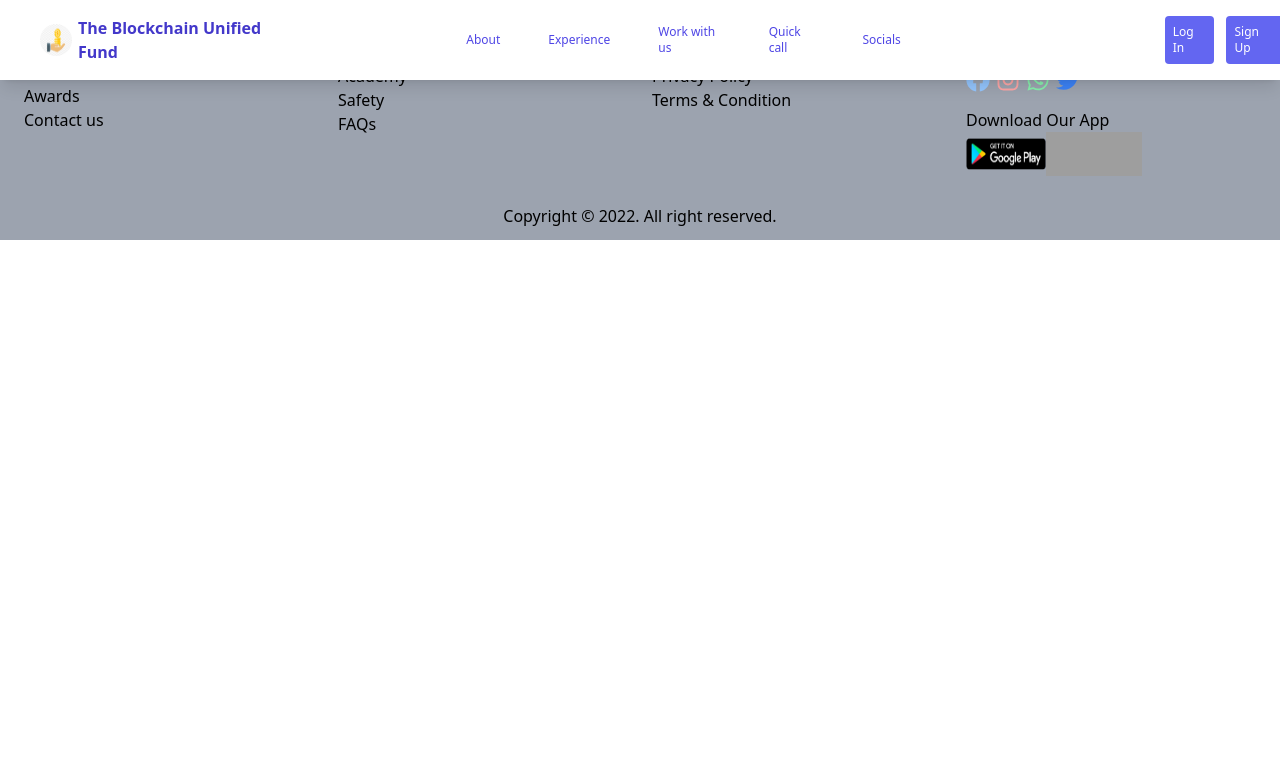
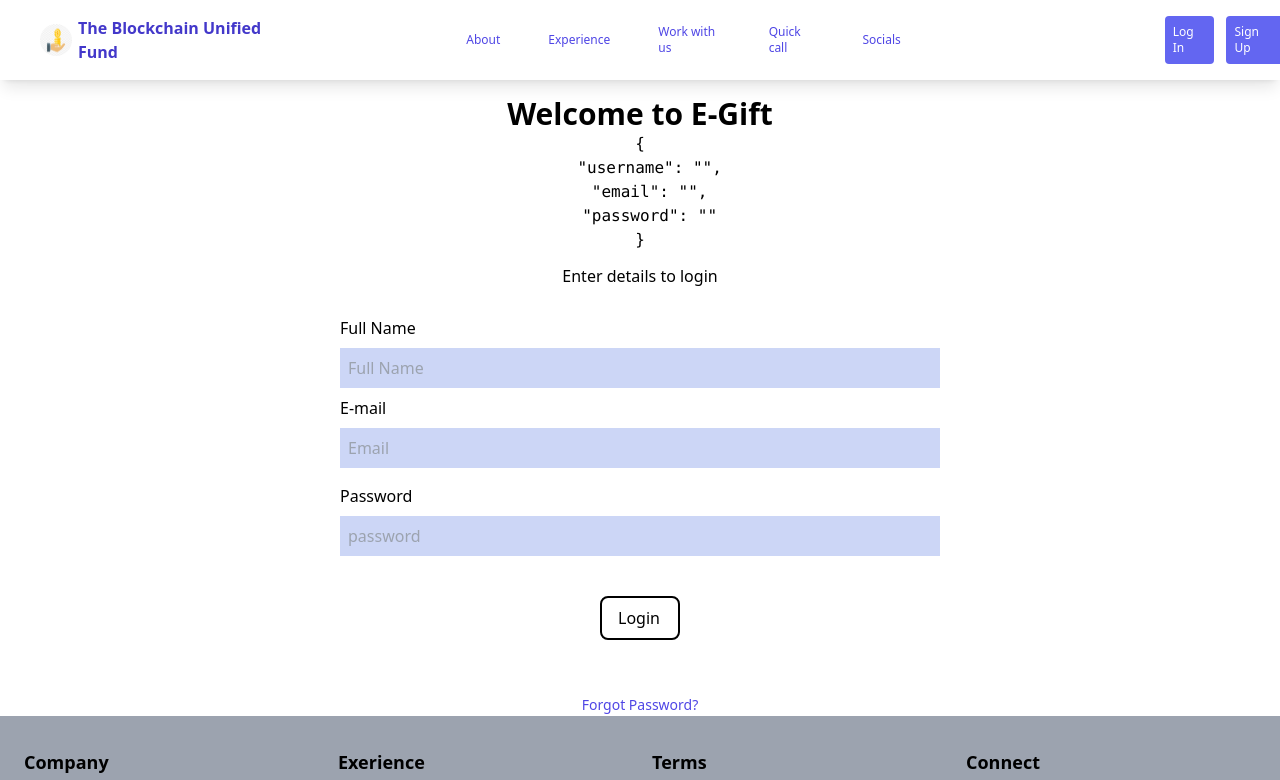
Before and after one commit to segunajibola/loan-app, a React (Create React App) app: page /log-in in a window 1280 px wide. Shown: the top 780 px of the page. Built offline with nearby package versions, Linux system fonts and the light colour scheme; grey boxes are pictures that could not be loaded.

Commit message:
first commit

```diff
--- a/src/App.js
+++ b/src/App.js
@@ -2,6 +2,7 @@ import Home from "./components/Home";
 import Navbar from "./components/Navbar";
 import Footer from "./components/Footer";
 import { BrowserRouter as Router, Routes, Route } from 'react-router-dom';
+import Login from "./components/Login";
 
 function App() {
   return (
@@ -14,11 +15,10 @@ function App() {
                 path='/'
                 element={<Home />}
               />
-
-              {/* <Route
-                path='*'
-                element={<NotFound />}
-              /> */}
+              <Route
+                path='/log-in'
+                element={<Login />}
+              />
             </Routes>
           <Footer />
       </Router>
--- a/src/components/Home.js
+++ b/src/components/Home.js
@@ -38,12 +38,11 @@ const Home = () => {
               className='my-2 h-52 w-full rounded-lg object-center shadow-xl sm:mt-8 sm:h-64 sm:object-cover lg:hidden'
             />
             <div className='mt-4 space-x-1 sm:mt-6'>
-              <a
-                href='/'
+              <Link  to="/log-in"
                 className='focus:outline-none inline-block transform rounded-lg bg-indigo-500 px-5 py-3 text-sm font-semibold uppercase tracking-wider text-white shadow-lg transition hover:-translate-y-0.5 hover:bg-indigo-400 focus:ring focus:ring-indigo-500 focus:ring-opacity-50 focus:ring-offset-2 active:bg-indigo-600 dark:bg-indigo-600  sm:text-base '
               >
                 Get Started
-              </a>
+              </Link>
               <a
                 href='/'
                 className='focus:outline-none inline-block rounded-lg bg-gray-300 px-5 py-3 text-sm font-semibold uppercase tracking-wider text-gray-800 hover:bg-gray-200 focus:ring focus:ring-gray-300 focus:ring-opacity-50 focus:ring-offset-2 active:bg-gray-400 sm:text-base'
@@ -62,7 +61,6 @@ const Home = () => {
         </div>
       </div>
 
-{/* wdwf */}
       <div className='py-20 bg-gray-100 pt-16 dark:bg-gray-700'>
         <h2 className='font-bold text-center text-5xl text-blue-400 pt-16'>
           Our core services
@@ -110,9 +108,7 @@ const Home = () => {
           </SwiperSlide>
         </Swiper>
       </div>
-      {/* bhdvhd */}
 
-      {/* // */}
       <div className='grid bg-gray-100 pt-16 dark:bg-gray-700 lg:grid-cols-2 2xl:grid-cols-5'>
         <div className='relative ml-10 hidden lg:block'>
             <img
--- /dev/null
+++ b/src/components/Login.js
@@ -0,0 +1,108 @@
+import { useState, useEffect, React } from 'react';
+import { Link } from 'react-router-dom';
+
+const Login = () => {
+
+    // const initialValues = {} or set {} in formValues
+    const initialValues = {username: "", email: "", password: ""}
+    const [formValues, setFormValues] = useState(initialValues)
+    const [formErrors, setFormErrors] = useState({})
+    const [isSubmit, setIsSubmit] = useState(false)
+
+    const handleChange = (e) => {
+        // console.log(e.target);
+        const { name, value } = e.target;
+        setFormValues({ ...formValues, [name]: value });
+        console.log(formValues)
+    }
+
+    const handleSubmit = (e) => {
+        e.preventDefault();
+        setFormErrors(validate(formValues))
+        setIsSubmit(true)
+    }
+
+    useEffect(() => {
+        console.log(formErrors)
+        if (Object.keys(formErrors).length === 0 && isSubmit) {
+            console.log(formValues)
+        }
+    }, [formErrors]);
+
+    const validate = (values) => {
+        const errors = {}
+        // /^[^\s@]+@[^\s@]+\.[^\s@]{2,}$/i
+        const regex = /^[^\s@]+@[^\s@]+\.[^\s@]{2,}$/i;
+        // /^[^\s@]+@[^\s@]+\.[^\s@]{2,}$/
+        // ^[^\s@]+@([^\s@.,]+\.)+[^\s@.,]{2,}$
+        if (!values.username) {
+            errors.username = "Username is required!"
+        }
+        if (!values.email) {
+            errors.email = "Email is required!"
+        } else if (!regex.test(values.email)) {
+            errors.email = "This is not a valid email format!";
+        }
+        if (!values.password) {
+            errors.password = "Password is required!"
+        } else if (values.password.length < 4) {
+            errors.password = "Password must be more than 4 characters.";
+        } else if (values.password.length > 10) {
+            errors.password = "Password must be not be more than 10 characters.";
+        }
+        return errors;
+    }
+
+    return (
+    <>
+      <div className='w-full pt-24 mx-auto px-6 text-center'>
+        <h1 className='text-primary mt-8 md:mt-0 font-bold text-3xl'>
+          Welcome to E-Gift
+        </h1>
+        {Object.keys(formErrors).length === 0 && isSubmit ? (
+            <div>Signed in successfully</div>) : (
+                <pre>{JSON.stringify(formValues, undefined, 2)}</pre>
+            )}
+        <p className='text-inactive mt-3'>Enter details to login</p>
+            <form method='POST' action="" onSubmit={handleSubmit} className='flex flex-col max-w-[600px] w-full mx-auto my-5'>
+                <label className="text-left my-2">Full Name</label>
+                <input
+                    className='bg-[#ccd6f6] p-2'
+                    type="text"
+                    id="fullname"
+                    placeholder='Full Name'
+                    name='username'
+                    value={ formValues.username }
+                    onChange={handleChange} />
+                <p>{ formErrors.username }</p>
+                <label className="text-left my-2">E-mail</label>
+                <input
+                    className='mb-2 p-2 bg-[#ccd6f6]'
+                    type="email"
+                    placeholder='Email'
+                    name='email'
+                    value={ formValues.email }
+                    onChange={handleChange} />
+                <p>{ formErrors.email }</p>
+                <label className="text-left my-2">Password</label>
+                <input
+                    className='mb-2 p-2 bg-[#ccd6f6]'
+                    type="password"
+                    placeholder='password'
+                    name='password'
+                    value={ formValues.password }
+                    onChange={handleChange} />
+                <p>{ formErrors.password }</p>
+                {/* <Link to='/profile' className='mt-3'> */}
+                    <button className='border-2 w-20 border-black hover:bg-gray-700 hover:text-white hover:border-gray-600 py-2 px-4 rounded-lg my-8 mx-auto flex items-center'>Login</button>
+                {/* </Link> */}
+            </form>
+          <Link to='/' className='mt-3 text-indigo-600 text-sm'>
+            Forgot Password?
+          </Link>
+        </div>
+    </>
+  );
+};
+
+export default Login;
```
Also changed, not shown: src/components/Register.js (added, +11 -0 lines). Lines whose indentation alone changed are shown as unchanged.
